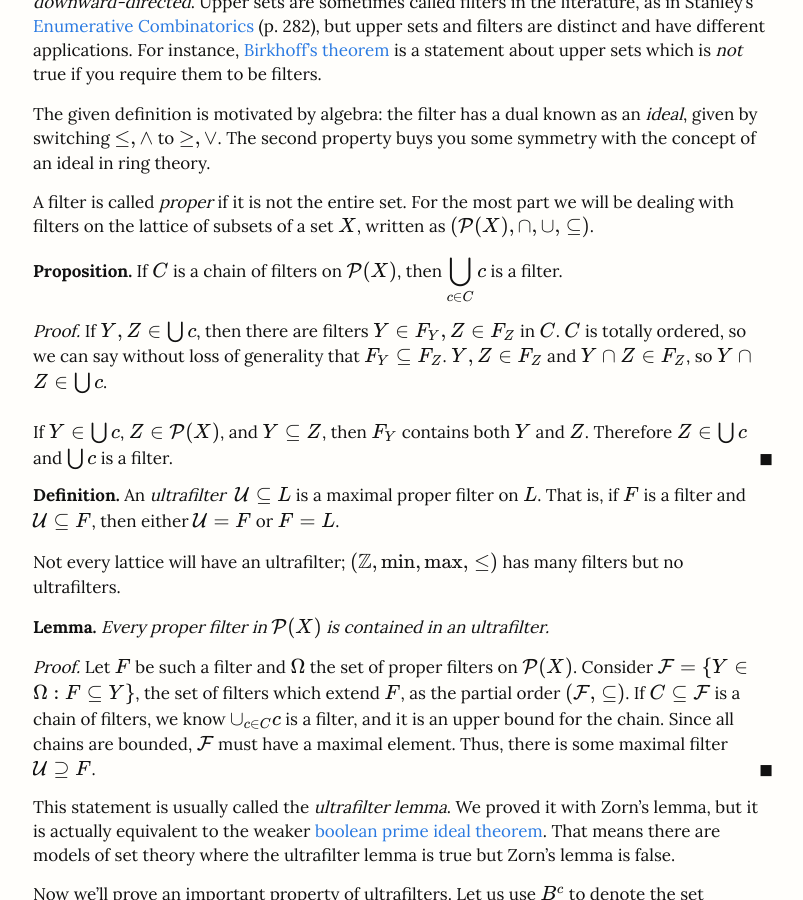
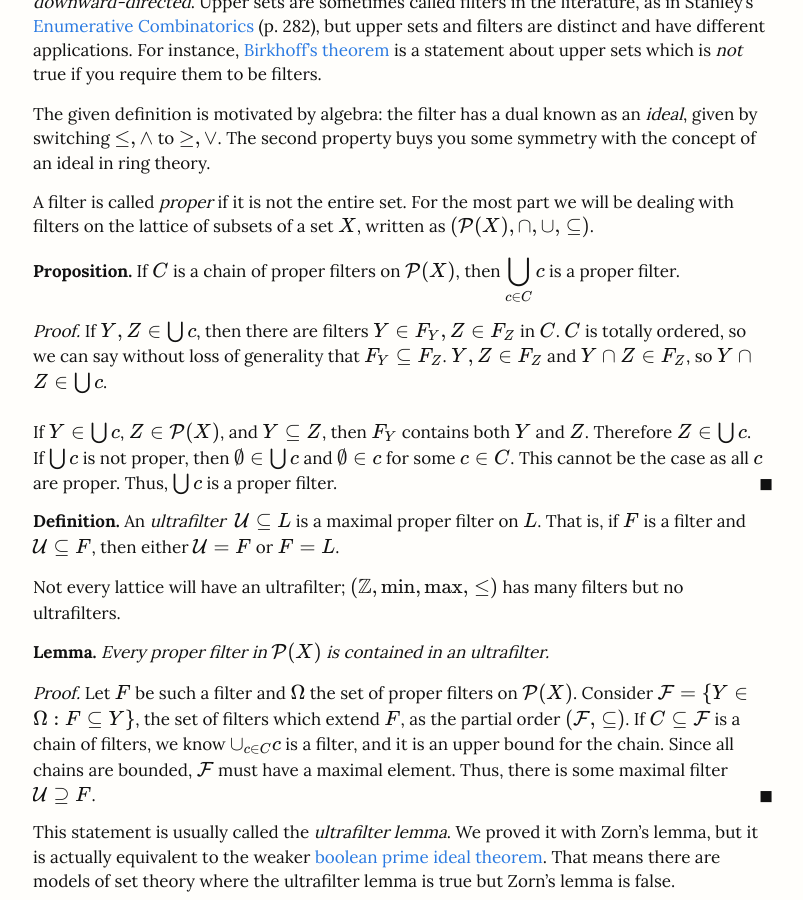
Before and after one commit to zaprice/cryptocalyp.se, a Jekyll site: the page built from _posts/2017-05-22-ultrafilters.markdown, in a window 1280 px wide and 900 px high, scrolled down 345 px. Shown: the whole window, without its empty margins (237-1040 px from the left). Built offline with Jekyll 4.4.1, drawn with Linux system fonts in a browser that asks for light colours; nearby versions of some CDN libraries.

Commit message:
specify proper filter in the proposition

```diff
--- a/_posts/2017-05-22-ultrafilters.markdown
+++ b/_posts/2017-05-22-ultrafilters.markdown
@@ -19,14 +19,16 @@ the filter has a dual known as an _ideal_, given by switching $$\leq,\wedge$$ to
 A filter is called _proper_ if it is not the entire set.
 For the most part we will be dealing with filters on the lattice of subsets of a set $$X$$, written as $$(\P(X),\cap,\cup,\subseteq)$$.
 
-<span class='proposition'>If $$C$$ is a chain of filters on $$\P(X)$$, then $$\displaystyle\bigcup_{c\in C}c$$ is a filter.</span>
+<span class='proposition'>If $$C$$ is a chain of proper filters on $$\P(X)$$, then $$\displaystyle\bigcup_{c\in C}c$$ is a proper filter.</span>
 <div class='proof'>
 If $Y,Z\in\bigcup c$, then there are filters $Y\in F_Y, Z\in F_Z$ in $C$.
 $C$ is totally ordered, so we can say without loss of generality that $F_Y\subseteq F_Z$.
 $Y,Z\in F_Z$ and $Y\cap Z\in F_Z$, so $Y\cap Z\in\bigcup c$.
 <br><br>
 If $Y\in\bigcup c$, $Z\in\P(X)$, and $Y\subseteq Z$, then $F_Y$ contains both $Y$ and $Z$.
-Therefore $Z\in\bigcup c$ and $\bigcup c$ is a filter.
+Therefore $Z\in\bigcup c$.<br>
+If $\bigcup c$ is not proper, then $\emptyset\in\bigcup c$ and $\emptyset\in c$ for some $c\in C$. This cannot be the case as all $c$ are proper.
+Thus, $\bigcup c$ is a proper filter.
 </div>
 
 <span class='definition'>An _ultrafilter_ $$\ \mathcal{U}\subseteq L$$ is a maximal proper filter on $$L$$. That is, if $$F$$ is a filter and $$\mathcal{U}\subseteq F$$, then either $$\mathcal{U}=F$$ or $$F=L$$.</span>
```
